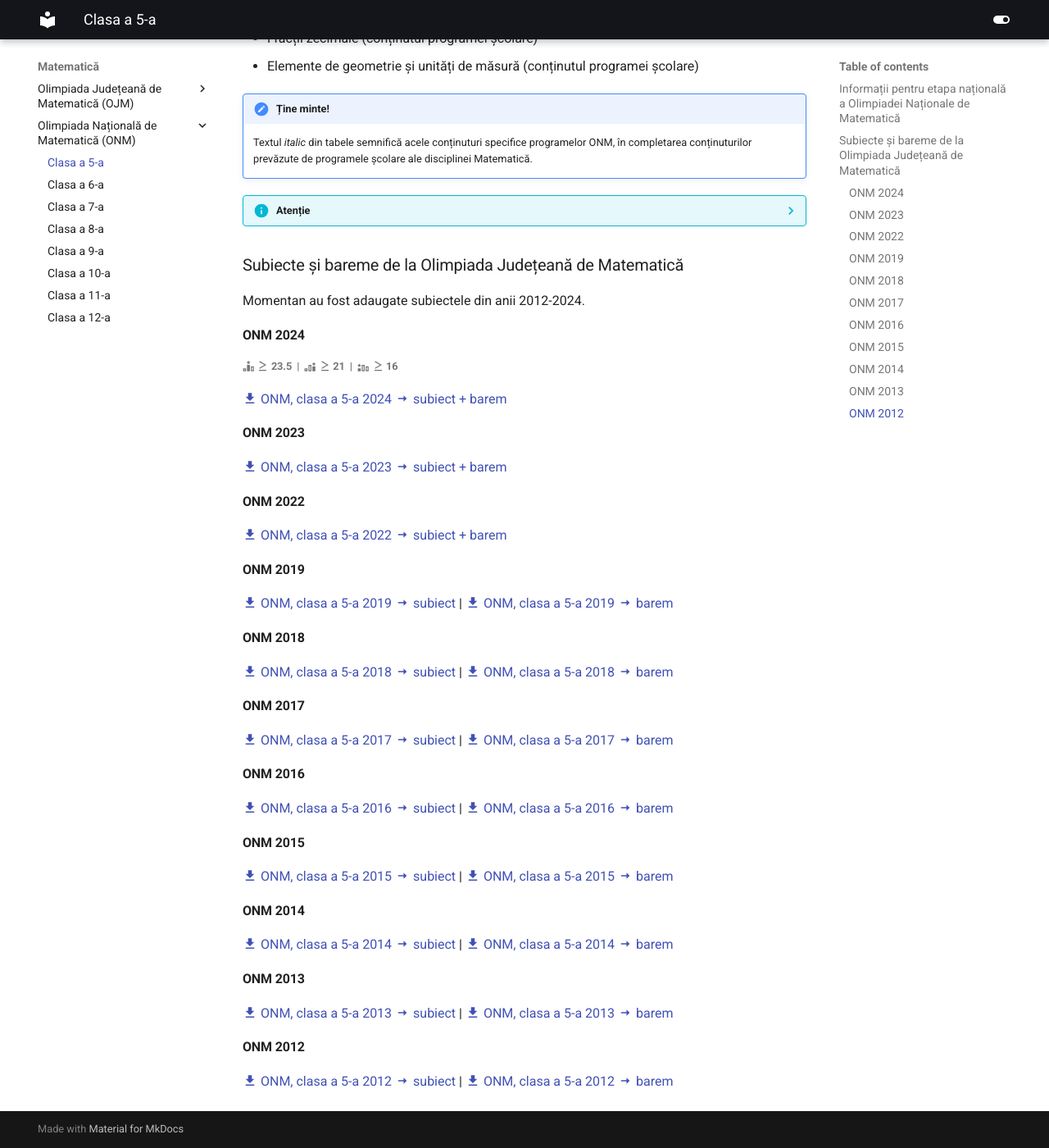
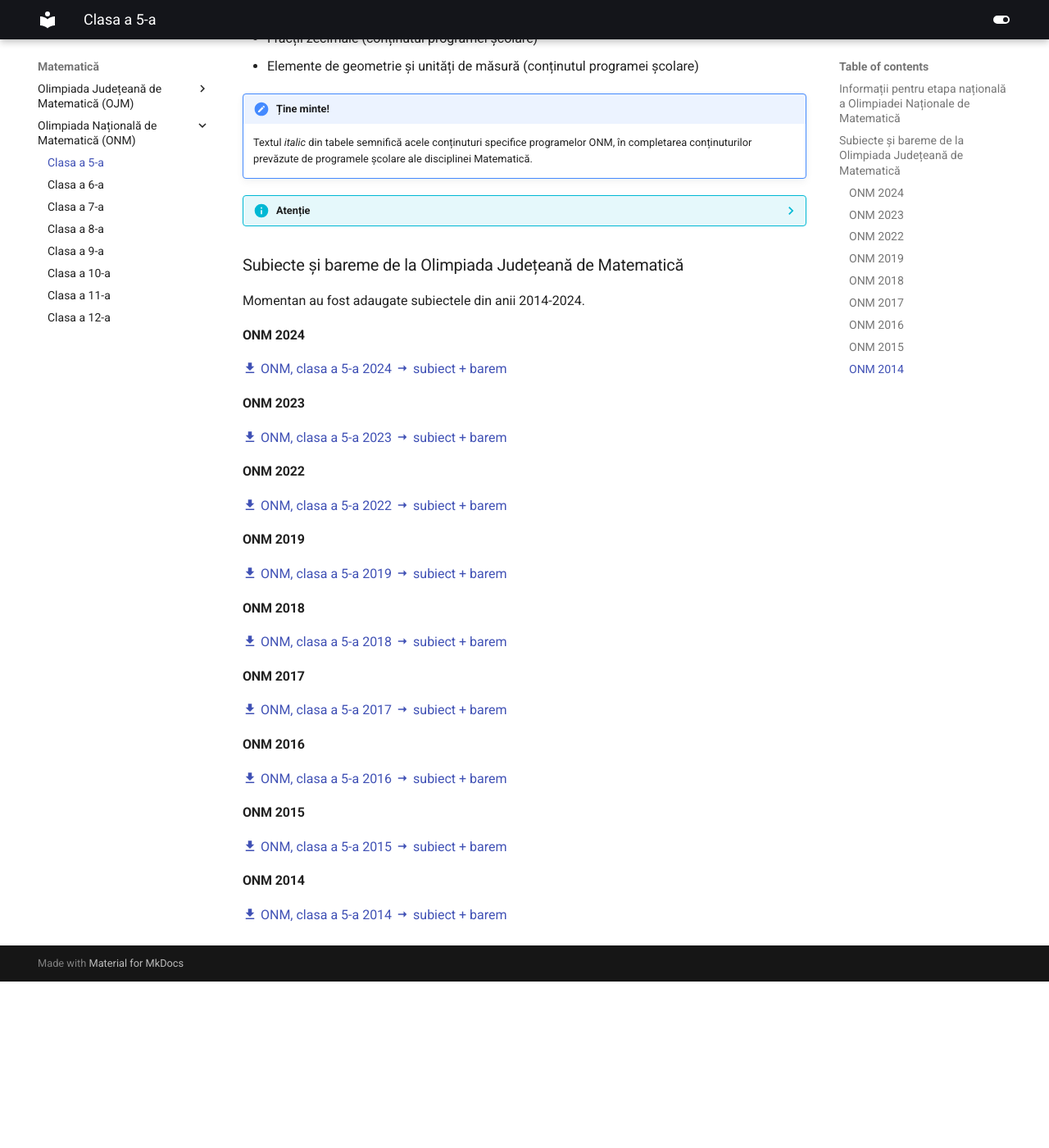
Before and after one commit to woob123/Arhiva-Olimpiade, an MkDocs documentation site: the page built from docs/matematica/ONM/a5a.md, in a window 1280 px wide and 1400 px high, scrolled down 495 px. Shown: the whole window at 82% size. Built offline with MkDocs 1.6.1 and Material for MkDocs 9.7.7, drawn with Linux system fonts in a browser that asks for light colours; after the commit the page ends 1692 px from its top, so only the background shows below that.

Commit message:
clasa a V-a done (to-do: add subiectul 2024 pe github)

```diff
--- a/docs/matematica/ONM/a5a.md
+++ b/docs/matematica/ONM/a5a.md
@@ -27,10 +27,9 @@ tags:
 
 ### Subiecte și bareme de la Olimpiada Județeană de Matematică
 
-Momentan au fost adaugate subiectele din anii 2012-2024.
+Momentan au fost adaugate subiectele din anii 2014-2024.
 
 #### ONM 2024
-###### :material-podium-gold: :material-greater-than-or-equal: 23.5 &nbsp;|&nbsp;  :material-podium-silver: :material-greater-than-or-equal: 21 &nbsp;|&nbsp; :material-podium-bronze: :material-greater-than-or-equal: 16 <br />
 [:material-download: ONM, clasa a 5-a 2024 :material-arrow-right-thin: subiect + barem](https://github.com/woob123/SubiecteOlimpiada/raw/main/matematica/ONM/clasa%20a%20V-a/2024/subiect_baremONM_2024_V.pdf)
 
 #### ONM 2023
@@ -40,25 +39,19 @@ Momentan au fost adaugate subiectele din anii 2012-2024.
 [:material-download: ONM, clasa a 5-a 2022 :material-arrow-right-thin: subiect + barem](https://github.com/woob123/SubiecteOlimpiada/raw/main/matematica/ONM/clasa%20a%20V-a/2022/subiect_baremONM_2022_V.pdf)
 
 #### ONM 2019
-[:material-download: ONM, clasa a 5-a 2019 :material-arrow-right-thin: subiect](https://github.com/woob123/SubiecteOlimpiada/raw/main/matematica/ONM/clasa%20a%20V-a/2019/subiectONM_2019_V.pdf) | [:material-download: ONM, clasa a 5-a 2019 :material-arrow-right-thin: barem](https://github.com/woob123/SubiecteOlimpiada/raw/main/matematica/ONM/clasa%20a%20V-a/2019/baremONM_2019_V.pdf)
+[:material-download: ONM, clasa a 5-a 2019 :material-arrow-right-thin: subiect + barem](https://github.com/woob123/SubiecteOlimpiada/raw/main/matematica/ONM/clasa%20a%20V-a/2019/subiect_baremONM_2019_V.pdf)
 
 #### ONM 2018
-[:material-download: ONM, clasa a 5-a 2018 :material-arrow-right-thin: subiect](https://github.com/woob123/SubiecteOlimpiada/raw/main/matematica/ONM/clasa%20a%20V-a/2018/subiectONM_2018_V.pdf) | [:material-download: ONM, clasa a 5-a 2018 :material-arrow-right-thin: barem](https://github.com/woob123/SubiecteOlimpiada/raw/main/matematica/ONM/clasa%20a%20V-a/2018/baremONM_2018_V.pdf)
+[:material-download: ONM, clasa a 5-a 2018 :material-arrow-right-thin: subiect + barem](https://github.com/woob123/SubiecteOlimpiada/raw/main/matematica/ONM/clasa%20a%20V-a/2018/subiect_baremONM_2018_V.pdf)
 
 #### ONM 2017
-[:material-download: ONM, clasa a 5-a 2017 :material-arrow-right-thin: subiect](https://github.com/woob123/SubiecteOlimpiada/raw/main/matematica/ONM/clasa%20a%20V-a/2017/subiectONM_2017_V.pdf) | [:material-download: ONM, clasa a 5-a 2017 :material-arrow-right-thin: barem](https://github.com/woob123/SubiecteOlimpiada/raw/main/matematica/ONM/clasa%20a%20V-a/2017/baremONM_2017_V.pdf)
+[:material-download: ONM, clasa a 5-a 2017 :material-arrow-right-thin: subiect + barem](https://github.com/woob123/SubiecteOlimpiada/raw/main/matematica/ONM/clasa%20a%20V-a/2017/subiect_baremONM_2017_V.pdf)
 
 #### ONM 2016
-[:material-download: ONM, clasa a 5-a 2016 :material-arrow-right-thin: subiect](https://github.com/woob123/SubiecteOlimpiada/raw/main/matematica/ONM/clasa%20a%20V-a/2016/subiectONM_2016_V.pdf) | [:material-download: ONM, clasa a 5-a 2016 :material-arrow-right-thin: barem](https://github.com/woob123/SubiecteOlimpiada/raw/main/matematica/ONM/clasa%20a%20V-a/2016/baremONM_2016_V.pdf)
+[:material-download: ONM, clasa a 5-a 2016 :material-arrow-right-thin: subiect + barem](https://github.com/woob123/SubiecteOlimpiada/raw/main/matematica/ONM/clasa%20a%20V-a/2016/subiect_baremONM_2016_V.pdf)
 
 #### ONM 2015
-[:material-download: ONM, clasa a 5-a 2015 :material-arrow-right-thin: subiect](https://github.com/woob123/SubiecteOlimpiada/raw/main/matematica/ONM/clasa%20a%20V-a/2015/subiectONM_2015_V.pdf) | [:material-download: ONM, clasa a 5-a 2015 :material-arrow-right-thin: barem](https://github.com/woob123/SubiecteOlimpiada/raw/main/matematica/ONM/clasa%20a%20V-a/2015/baremONM_2015_V.pdf)
+[:material-download: ONM, clasa a 5-a 2015 :material-arrow-right-thin: subiect + barem](https://github.com/woob123/SubiecteOlimpiada/raw/main/matematica/ONM/clasa%20a%20V-a/2015/subiect_baremONM_2015_V.pdf)
 
 #### ONM 2014
-[:material-download: ONM, clasa a 5-a 2014 :material-arrow-right-thin: subiect](https://github.com/woob123/SubiecteOlimpiada/raw/main/matematica/ONM/clasa%20a%20V-a/2014/subiectONM_2014_V.pdf) | [:material-download: ONM, clasa a 5-a 2014 :material-arrow-right-thin: barem](https://github.com/woob123/SubiecteOlimpiada/raw/main/matematica/ONM/clasa%20a%20V-a/2014/baremONM_2014_V.pdf)
-
-#### ONM 2013
-[:material-download: ONM, clasa a 5-a 2013 :material-arrow-right-thin: subiect](https://github.com/woob123/SubiecteOlimpiada/raw/main/matematica/ONM/clasa%20a%20V-a/2013/subiectONM_2013_V.pdf) | [:material-download: ONM, clasa a 5-a 2013 :material-arrow-right-thin: barem](https://github.com/woob123/SubiecteOlimpiada/raw/main/matematica/ONM/clasa%20a%20V-a/2013/baremONM_2013_V.pdf)
-
-#### ONM 2012
-[:material-download: ONM, clasa a 5-a 2012 :material-arrow-right-thin: subiect](https://github.com/woob123/SubiecteOlimpiada/raw/main/matematica/ONM/clasa%20a%20V-a/2012/subiectONM_2012_V.pdf) | [:material-download: ONM, clasa a 5-a 2012 :material-arrow-right-thin: barem](https://github.com/woob123/SubiecteOlimpiada/raw/main/matematica/ONM/clasa%20a%20V-a/2012/baremONM_2012_V.pdf)
+[:material-download: ONM, clasa a 5-a 2014 :material-arrow-right-thin: subiect + barem](https://github.com/woob123/SubiecteOlimpiada/raw/main/matematica/ONM/clasa%20a%20V-a/2014/subiect_baremONM_2014_V.pdf)
```
